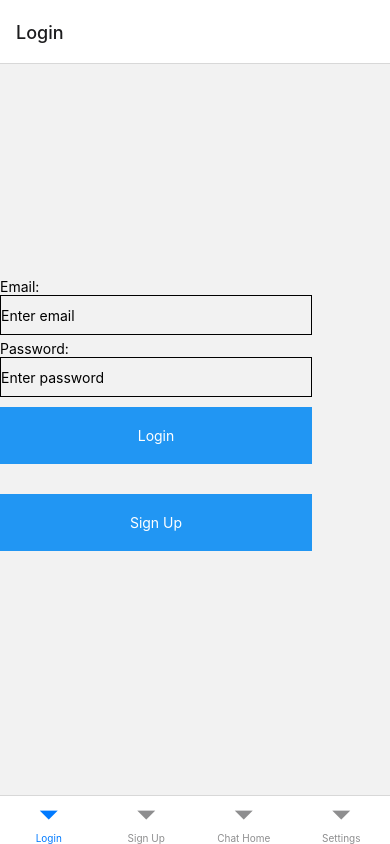
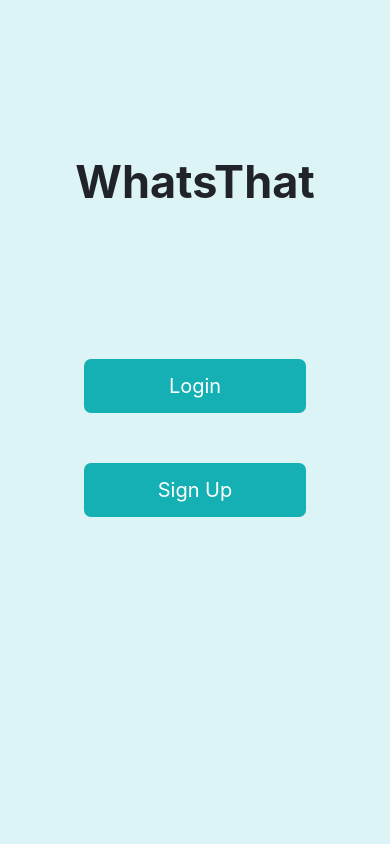
Before and after one commit to AbdulRB/WhatsThat-App, a React Native app in the folder WhatsThat/: screen /Home in a window 390 px wide. Built offline with nearby package versions, Linux system fonts and the light colour scheme.

Commit message:
Added new homepage
Added a new homepage.js as a welcome screen and placed implemented stack navigation for login and sign up pages

```diff
--- a/WhatsThat/App.js
+++ b/WhatsThat/App.js
@@ -1,15 +1,22 @@
 import React, { Component } from 'react';
+import 'react-native-gesture-handler';
 import { StatusBar } from 'expo-status-bar';
 import { StyleSheet, Text, View } from 'react-native';
 import { NavigationContainer } from '@react-navigation/native';
 import { createBottomTabNavigator } from '@react-navigation/bottom-tabs';
+import { createStackNavigator } from '@react-navigation/stack';
+
 
 import LoginScreen from './components/login';
 import SignUpScreen from './components/signup';
 import ChatScreen from './components/chatHome';
 import SettingsScreen from './components/settings';
+import ContactsScreen from './components/contacts';
+import EditProfileScreen from './components/editProfile';
+import HomeScreen from './components/homePage';
 
-const AuthStack = createBottomTabNavigator();
+const AuthTab = createBottomTabNavigator();
+const AuthStack = createStackNavigator();
 
 export default class App extends Component {
   constructor(props){
@@ -19,16 +26,25 @@ export default class App extends Component {
   render() {
     return (
       <NavigationContainer>
-        <AuthStack.Navigator
+        {/* <AuthTab.Navigator
           screenOptions={{
             headerShown: true
           }}
         >
-            <AuthStack.Screen name="Login" component={LoginScreen} />
-            <AuthStack.Screen name="Sign Up" component={SignUpScreen} />
-            <AuthStack.Screen name="Chat Home" component={ChatScreen} />
-            <AuthStack.Screen name="Settings" component={SettingsScreen} />
-          </AuthStack.Navigator>
+            <AuthTab.Screen name="Login" component={LoginScreen} />
+            <AuthTab.Screen name="Sign Up" component={SignUpScreen} />
+            <AuthTab.Screen name="Chat Home" component={ChatScreen} />
+            <AuthTab.Screen name="Contacts" component={ContactsScreen} />
+            <AuthTab.Screen name="Settings" component={SettingsScreen} />
+        </AuthTab.Navigator> */}
+
+        <AuthStack.Navigator
+          initialRouteName="Home"
+          >
+          <AuthStack.Screen name="Home" component={HomeScreen} options={{headerShown: false}} />
+          <AuthStack.Screen name="Login" component={LoginScreen} />
+          <AuthStack.Screen name="Sign Up" component={SignUpScreen} />
+        </AuthStack.Navigator>
       </NavigationContainer>
     );
   }
--- /dev/null
+++ b/WhatsThat/components/homePage.js
@@ -0,0 +1,108 @@
+import React, { Component } from 'react';
+import { View, Text, TextInput, TouchableOpacity, StyleSheet, Alert, FlatList } from 'react-native';
+
+export default class HomeScreen extends Component {
+
+    _loginNavigate = () => {
+        this.props.navigation.navigate("Login")
+    }
+
+    _signUpNavigate = () => {
+        this.props.navigation.navigate("Sign Up")
+    }
+
+    render() {
+        return (
+            <View style={styles.container}>
+                <Text style={styles.title}>WhatsThat</Text>
+
+                <TouchableOpacity onPress={this._loginNavigate}>
+                    <View style={styles.loginBtn}>
+                        <Text style={styles.buttonText}>Login</Text>
+                    </View>
+                </TouchableOpacity>
+
+                <TouchableOpacity onPress={this._signUpNavigate}>
+                    <View style={styles.signUpBtn}>
+                        <Text style={styles.buttonText}>Sign Up</Text>
+                    </View>
+                </TouchableOpacity>
+
+            </View>
+
+
+        )
+    }
+
+}
+
+
+const styles = StyleSheet.create({
+    container: {
+        flex: 1,
+        padding: 24,
+        backgroundColor: '#dcf4f5',
+    },
+    title: {
+        paddingTop: 130,
+        color: '#20232a',
+        textAlign: 'center',
+        fontSize: 45,
+        fontWeight: 'bold',
+    },
+    formContainer: {
+
+    },
+    first_name: {
+        marginBottom: 5
+    },
+    last_name: {
+        marginBottom: 5
+    },
+    email: {
+        marginBottom: 5
+    },
+    password: {
+        marginBottom: 10
+    },
+    loginBtn: {
+        alignItems: 'center',
+        justifyContent: 'center',
+        marginTop: 150,
+        marginHorizontal: 60,
+        padding: 10,
+        backgroundColor: '#15b0b3',
+        borderRadius: 7,
+    },
+    signUpBtn: {
+        alignItems: 'center',
+        justifyContent: 'center',
+        marginTop: 50,
+        marginHorizontal: 60,
+        marginBottom: 40,
+        padding: 10,
+        backgroundColor: '#15b0b3',
+        borderRadius: 7
+    },
+    signup: {
+        justifyContent: "center",
+        textDecorationLine: "underline"
+    },
+    button: {
+        alignItems: 'center',
+        justifyContent: 'center',
+        marginTop: 100,
+        padding: 30,
+        backgroundColor: '#2196F3'
+    },
+    buttonText: {
+        textAlign: 'center',
+        color: 'white',
+        fontSize: 20,
+        paddingVertical: 5
+    },
+    error: {
+        color: "red",
+        fontWeight: '900'
+    }
+});
--- a/WhatsThat/components/login.js
+++ b/WhatsThat/components/login.js
@@ -6,7 +6,7 @@ import * as EmailValidator from 'email-validator';
 
 export default class LoginScreen extends Component {
 
-    constructor(props){
+    constructor(props) {
         super(props);
 
         this.state = {
@@ -20,16 +20,16 @@ export default class LoginScreen extends Component {
     }
 
     _login = async () => {
-        this.setState({submitted: true})
-        this.setState({error: ""})
+        this.setState({ submitted: true })
+        this.setState({ error: "" })
 
-        if(!(this.state.email && this.state.password)){
-            this.setState({error: "Must enter email and password"})
+        if (!(this.state.email && this.state.password)) {
+            this.setState({ error: "Must enter email and password" })
             return;
         }
 
-        if(!EmailValidator.validate(this.state.email)){
-            this.setState({error: "Must enter valid email"})
+        if (!EmailValidator.validate(this.state.email)) {
+            this.setState({ error: "Must enter valid email" })
             return;
         }
 
@@ -52,29 +52,29 @@ export default class LoginScreen extends Component {
             body: JSON.stringify(to_send)
         })
             .then((response) => {
-            if(response.status === 200){
+                if (response.status === 200) {
                     return response.json()
                 }
-            else if(response.status === 400){
-                this.setState({error: "Invalid email or password"})
+                else if (response.status === 400) {
+                    this.setState({ error: "Invalid email or password" })
                     throw 'Invalid email or password';
 
                 }
-            else{
+                else {
                     throw 'Something went wrong';
                 }
             })
             .then(async (responseJson) => {
                 console.log(responseJson)
-            try{
+                try {
                     await AsyncStorage.setItem("@user_id", responseJson.id);
                     await AsyncStorage.setItem("@session_token", responseJson.token);
 
-                this.setState({"submitted": false});
+                    this.setState({ "submitted": false });
 
                     this.props.navigation.navigate("Chat Home");
                 }
-            catch{
+                catch {
                     throw "Something went wrong"
                 }
 
@@ -93,59 +93,51 @@ export default class LoginScreen extends Component {
         this.props.navigation.navigate("Sign Up")
     }
 
-    render(){
+    render() {
         return (
             <View style={styles.container}>
-
                 <View style={styles.formContainer}>
                     <View style={styles.email}>
-                        <Text>Email:</Text>
+                        <Text style={styles.text}>Email:</Text>
                         <TextInput
-                            style={{height: 40, borderWidth: 1, width: "100%"}}
-                            placeholder="Enter email"
-                            onChangeText={email => this.setState({email})}
+                            style={styles.textBox}
+                            placeholder="Enter email..."
+                            onChangeText={email => this.setState({ email })}
                             defaultValue={this.state.email}
                         />
 
-                        <>
+                        {/* <>
                             {this.state.submitted && !this.state.email &&
                                 <Text style={styles.error}>*Email is required</Text>
                             }
-                        </>
+                        </> */}
                     </View>
 
                     <View style={styles.password}>
-                        <Text>Password:</Text>
+                        <Text style={styles.text}>Password:</Text>
                         <TextInput
-                            style={{height: 40, borderWidth: 1, width: "100%"}}
-                            placeholder="Enter password"
-                            onChangeText={password => this.setState({password})}
+                            style={styles.textBox}
+                            placeholder="Enter password..."
+                            onChangeText={password => this.setState({ password })}
                             defaultValue={this.state.password}
                             secureTextEntry
                         />
 
-                        <>
+                        {/* <>
                             {this.state.submitted && !this.state.password &&
                                 <Text style={styles.error}>*Password is required</Text>
                             }
-                        </>
+                        </> */}
                     </View>
 
                     <View style={styles.loginbtn}>
                         <TouchableOpacity onPress={this._login}>
-                            <View style={styles.button}>
+                            <View style={styles.loginBtn}>
                                 <Text style={styles.buttonText}>Login</Text>
                             </View>
                         </TouchableOpacity>
                     </View>
 
-                    <View style={styles.signUpbtn}>
-                        <TouchableOpacity onPress={this._signUpNavigate}>
-                            <View style={styles.button}>
-                                <Text style={styles.buttonText}>Sign Up</Text>
-                            </View>
-                        </TouchableOpacity>
-                    </View>
                     <>
                         {this.state.error &&
                             <Text style={styles.error}>{this.state.error}</Text>
@@ -161,26 +153,45 @@ export default class LoginScreen extends Component {
 const styles = StyleSheet.create({
     container: {
         flex: 1,
-      width: "80%",
-      alignItems: "stretch",
-      justifyContent: "center"
+        padding: 24,
+        backgroundColor: '#dcf4f5',
     },
     formContainer: {
+        marginTop: 100
+    },
+    textBox: {
+        height: 40,
+        borderWidth: 1,
+        borderRadius: 5,
+        paddingLeft: 10,
+        width: "100%",
+        backgroundColor: '#f5f7f7',
+        fontSize: 16
+    },
+    text: {
+        fontSize: 17,
+        marginBottom: 10
+    },
+    email: {
+        marginVertical: 30
+    },
+    password: {
+        marginBottom: 10
+    },
+    loginBtn: {
+        alignItems: 'center',
+        justifyContent: 'center',
+        marginTop: 100,
+        marginHorizontal: 50,
+        padding: 5,
+        backgroundColor: '#15b0b3',
+        borderRadius: 7,
+        marginBottom: 20
+    },
+    signUpbtn: {
 
     },
-    email:{
-      marginBottom: 5
-    },
-    password:{
-      marginBottom: 10
-    },
-    loginbtn:{
-
-    },
-    signUpbtn:{
-
-    },
-    signup:{
+    signup: {
         justifyContent: "center",
         textDecorationLine: "underline"
     },
@@ -190,8 +201,9 @@ const styles = StyleSheet.create({
     },
     buttonText: {
         textAlign: 'center',
-      padding: 20,
-      color: 'white'
+        color: 'white',
+        fontSize: 20,
+        paddingVertical: 5
     },
     error: {
         color: "red",
```
Lines whose indentation alone changed are shown as unchanged.
